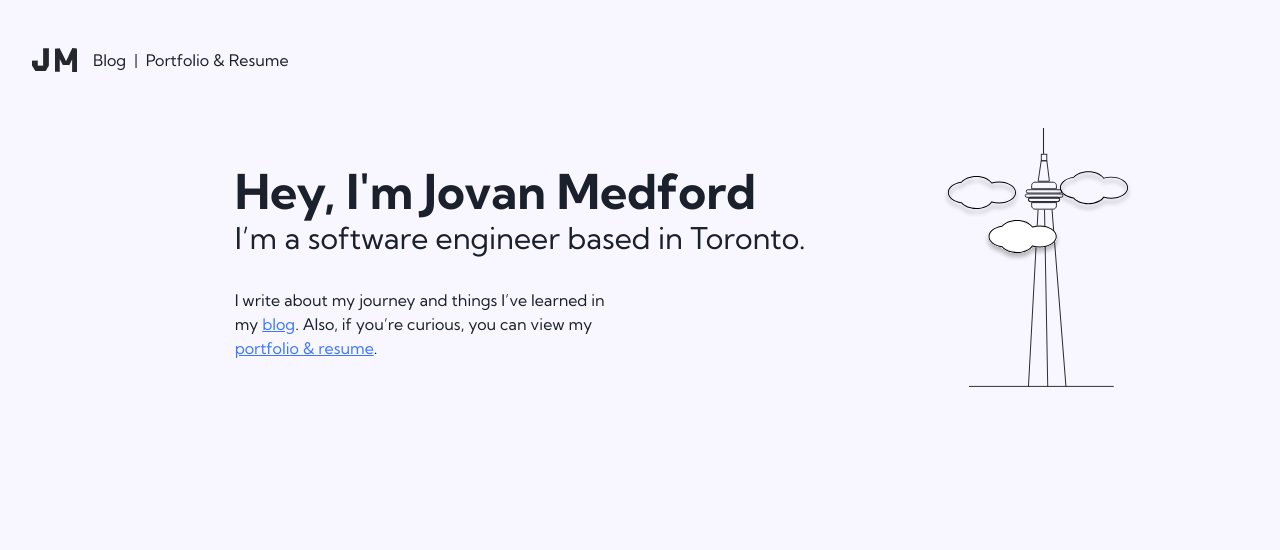
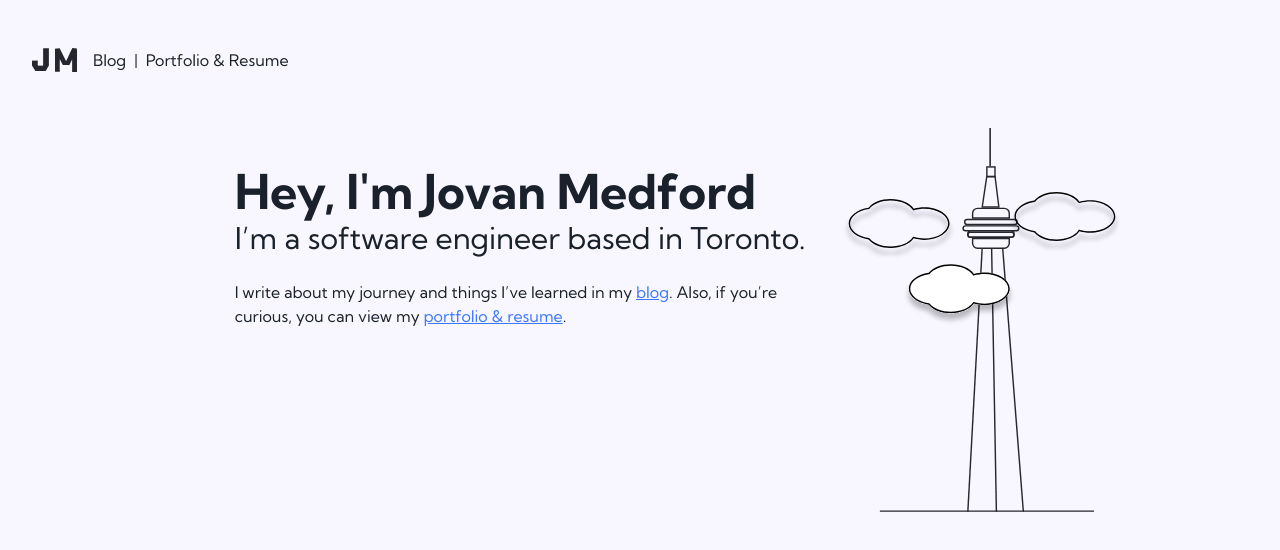
Before and after one commit to jovanmedford/jovan-medford-personal-website, a Next.js app: page / in a window 1280 px wide. Shown: the top 550 px of the page. Built offline with nearby package versions, Linux system fonts and the light colour scheme.

Commit message:
chore: adjust sizing for large screens

```diff
--- a/src/app/_components/cn-tower/cn-tower.tsx
+++ b/src/app/_components/cn-tower/cn-tower.tsx
@@ -2,7 +2,13 @@ import Image from "next/image";
 
 
 export function CnTower({className}: {className?: string}) {
-    return (<div className={className}>
-        <Image alt="cn tower" src="/simple-cn-tower.svg" height={270} width={188} />
-    </div>)
+    return (
+        <Image
+            className={className}
+            alt="cn tower"
+            src="/simple-cn-tower.svg"
+            height={270}
+            width={196}
+        />
+    )
 }
--- a/src/app/page.tsx
+++ b/src/app/page.tsx
@@ -9,17 +9,17 @@ export default function Home() {
         <Header />
         <section className="mt-14 mx-auto  flex flex-col md:grid md:grid-cols-12">
           <div
-            className="mt-10 md:col-start-3 md:col-end-10"
+            className="mt-10 md:col-start-3 md:col-end-9"
           >
             <div className="lg:text-left">
-              <h1 className="text-2xl lg:text-5xl font-bold">
+              <h1 className="text-2xl lg:text-5xl 2xl:text-6xl font-bold">
                 Hey, I'm Jovan Medford
               </h1>
-              <h2 className="text-lg mt-1 lg:text-3xl mb-1">
+              <h2 className="text-lg mt-1 lg:text-3xl 2xl:text-4xl mb-1">
                 I’m a software engineer based in Toronto.
               </h2>
             </div>
-            <p className="mt-8 max-w-sm">
+            <p className="mt-6 max-w-sm xl:max-w-xl xl:text-md">
               I write about my journey and things I’ve learned in my{" "}
               <a className="underline text-primary-300" href="https://medium.com/@jovanmedford">
                 blog
@@ -31,7 +31,7 @@ export default function Home() {
               .
             </p>
           </div>
-          <CnTower className="md:col-span-3 w-fit mx-auto mt-8 md:mx-0 md:mt-0" />
+          <CnTower className="md:col-span-4 w-auto mx-auto mt-8 md:mx-0 md:mt-0 h-72 lg:h-80 xl:h-96" />
         </section>
       </main>
     </>
```
Also changed, not shown: public/cloud.svg (added), public/cn-tower.svg (added).
